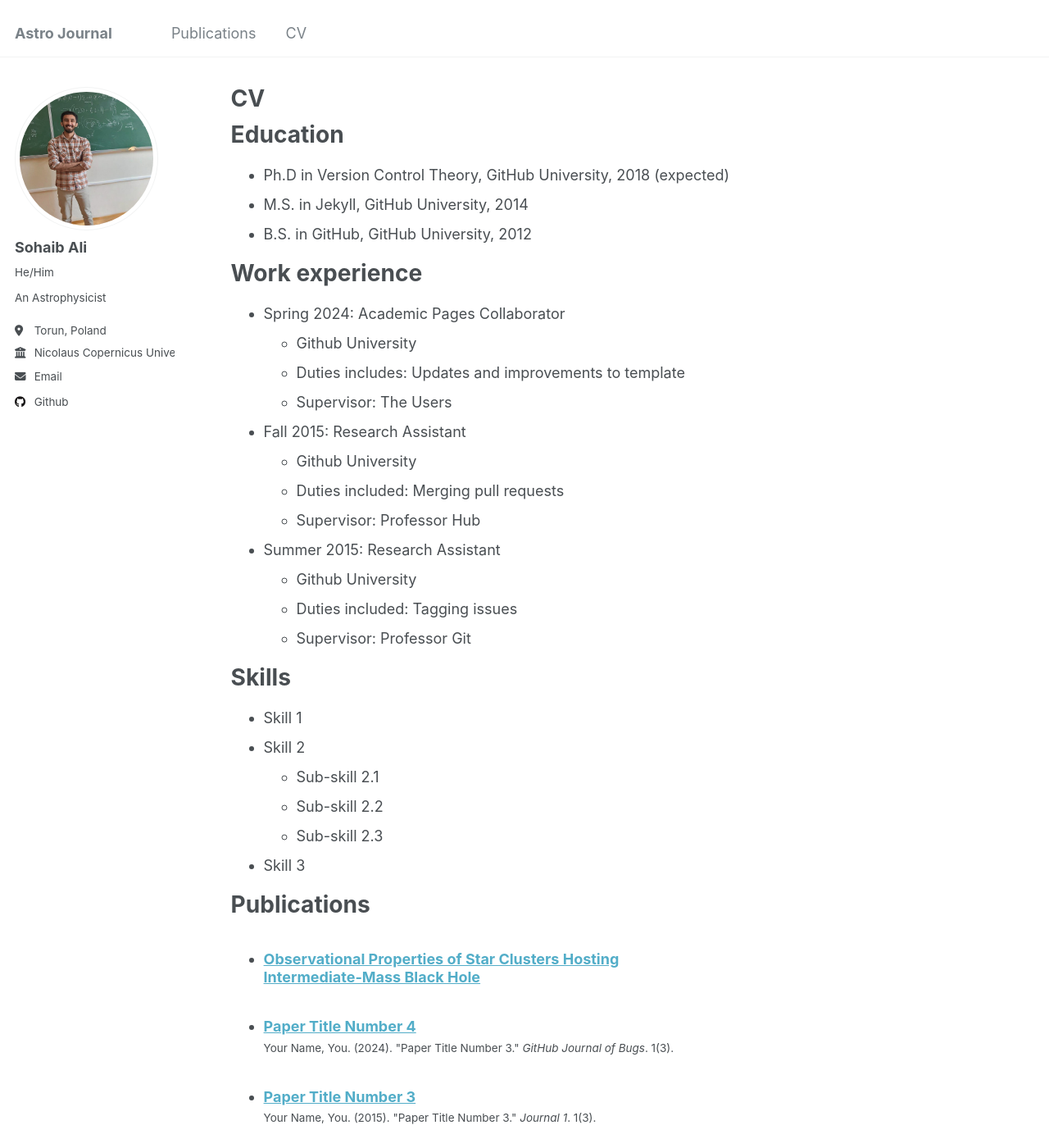
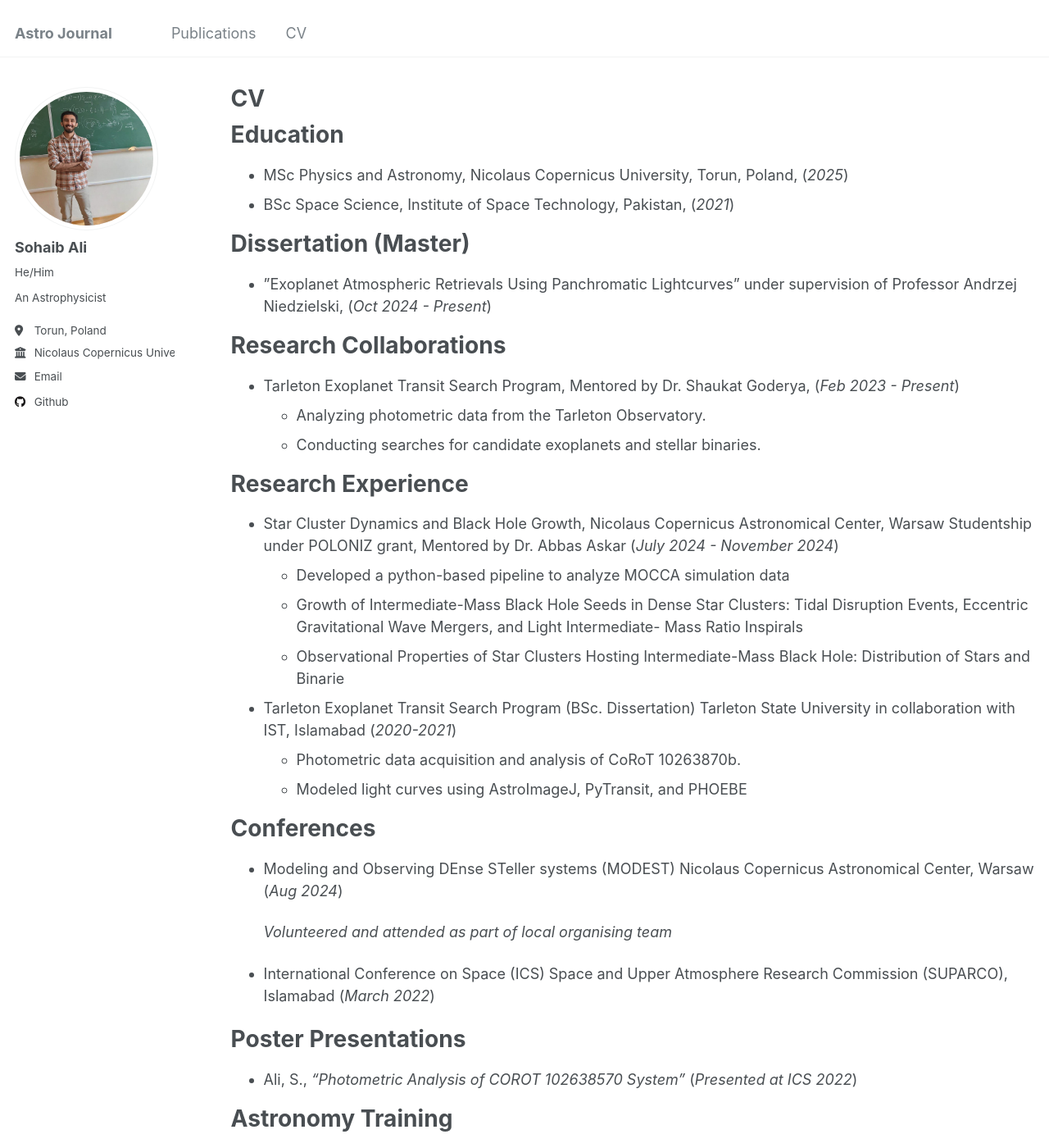
Before and after one commit to nebula-navigator/nebula-navigator.github.io, a Jekyll site: the page built from _pages/cv.md, in a window 1280 px wide and 1400 px high. Shown: the whole window at 82% size. Built offline with Jekyll 4.4.1, drawn with Linux system fonts in a browser that asks for light colours; some of the changed text lies outside the part shown.

Commit message:
added cv

```diff
--- a/_pages/cv.md
+++ b/_pages/cv.md
@@ -11,37 +11,125 @@ redirect_from:
 
 Education
 ======
-* Ph.D in Version Control Theory, GitHub University, 2018 (expected)
-* M.S. in Jekyll, GitHub University, 2014
-* B.S. in GitHub, GitHub University, 2012
+* MSc Physics and Astronomy, Nicolaus Copernicus University, Torun, Poland, (*2025*)
+* BSc Space Science, Institute of Space Technology, Pakistan, (*2021*)
+
+Dissertation (Master)
+======
+* ”Exoplanet Atmospheric Retrievals Using Panchromatic Lightcurves” under supervision of Professor Andrzej Niedzielski, (*Oct 2024 - Present*)
+
+Research Collaborations
+======
+* Tarleton Exoplanet Transit Search Program, Mentored by Dr. Shaukat Goderya, (*Feb 2023 - Present*)
+  * Analyzing photometric data from the Tarleton Observatory.
+  * Conducting searches for candidate exoplanets and stellar binaries.
+
+Research Experience
+======
+* Star Cluster Dynamics and Black Hole Growth, Nicolaus Copernicus Astronomical Center, Warsaw
+Studentship under POLONIZ grant, Mentored by Dr. Abbas Askar (*July 2024 - November 2024*)
+  * Developed a python-based pipeline to analyze MOCCA simulation data
+  * Growth of Intermediate-Mass Black Hole Seeds in Dense Star Clusters: Tidal Disruption
+    Events, Eccentric Gravitational Wave Mergers, and Light Intermediate-
+    Mass Ratio Inspirals
+  * Observational Properties of Star Clusters Hosting Intermediate-Mass Black Hole: Distribution of Stars
+    and Binarie
+
+* Tarleton Exoplanet Transit Search Program (BSc. Dissertation) Tarleton State University in collaboration with IST, Islamabad (*2020-2021*)
+  * Photometric data acquisition and analysis of CoRoT 10263870b.
+  * Modeled light curves using AstroImageJ, PyTransit, and PHOEBE
+
+Conferences
+======
+* Modeling and Observing DEnse STeller systems (MODEST) Nicolaus Copernicus Astronomical Center, Warsaw (*Aug 2024*)
+
+  *Volunteered and attended as part of local organising team*
+
+* International Conference on Space (ICS) Space and Upper Atmosphere Research Commission (SUPARCO), Islamabad (*March 2022*)
+
+Poster Presentations
+======
+* Ali, S., *“Photometric Analysis of COROT 102638570 System”*
+(*Presented at ICS 2022*)
+
+Astronomy Training
+======
+* International School for Regional Young Astronomers Chinese Academy of Sciences, Yunnan Observatories
+
+  *Training in asteroseismology, extrasolar planets, photometry, and spectroscopy* (*Dec 2023*)
+
+Teaching Experience
+======
+* Physics Tutor, Prepcore Tutoring, Texas (*Oct 2021 – Feb 2022*)
+
+Observatory Experience
+======
+* IST Observatory, Islamabad (*2020-2021*)
+
+  *Operated two optical telescopes, including the largest in Pakistan.*
 
 Work experience
 ======
-* Spring 2024: Academic Pages Collaborator
-  * Github University
-  * Duties includes: Updates and improvements to template
-  * Supervisor: The Users
+* AI Training Engineer at Darvis Inc.  (*Feb 2023-Nov 2023*)
 
-* Fall 2015: Research Assistant
-  * Github University
-  * Duties included: Merging pull requests
-  * Supervisor: Professor Hub
-
-* Summer 2015: Research Assistant
-  * Github University
-  * Duties included: Tagging issues
-  * Supervisor: Professor Git
+  *Training computer vision and customized AI models for commercial use.*
 
 Skills
 ======
-* Skill 1
-* Skill 2
-  * Sub-skill 2.1
-  * Sub-skill 2.2
-  * Sub-skill 2.3
-* Skill 3
 
-Publications
+* Programming
+  * C++
+  * Python
+
+* Software
+  * MS Office
+  * MATLAB
+  * Jupyter Notebooks
+  * Registax
+  * Astrometrica
+
+* Astronomy Codes
+  * MOCCA-BH-Forge
+  * Astro Image J
+  * VaST
+  * Allesfitter
+  * Physics of Eclipsing Binaries (PHOEBE)
+  * MESA
+  * REBOUND
+  * Stellarium
+  * Astrometrica
+  * C-Munipack
+  * IRAF
+  * N-body simulation codes (MOCCA, Piernik)
+
+* Archival Data Handling
+  * Mikulski Archive for Space Telecopes (MAST)
+  * SIMBAD
+  * Exoplanet Archive
+
+* Python Libraries (Astronomy)
+  * Pytransit
+  * Eleanor
+  * Lightkurve
+  * Astropy
+  * PyAstronomy
+  * Matplotlib
+  * Seaborn
+  * Scripting for Data Processing and Analysis
+
+* Operating Systems
+  * Windows
+  * Linux
+
+* GitHub
+  * nebula-navigator
+
+* Machine Learning and AI
+  * Developing computer vision models for image classification using YOLO (ultralytics)
+  * Frameworks: Keras, TensorFlow, PyTorch
+  * Preparing data and training Machine Learning and AI models for commercial use
+
+<!-- Publications
 ======
   <ul>{% for post in site.publications reversed %}
     {% include archive-single-cv.html %}
@@ -57,8 +145,8 @@ Teaching
 ======
   <ul>{% for post in site.teaching reversed %}
     {% include archive-single-cv.html %}
-  {% endfor %}</ul>
+  {% endfor %}</ul> -->
 
-Service and leadership
+<!-- Service and leadership
 ======
-* Currently signed in to 43 different slack teams
+* Currently signed in to 43 different slack teams -->
--- a/_publications/2010-10-01-paper-title-number-2.md
+++ /dev/null
@@ -1,14 +0,0 @@
----
-title: "Paper Title Number 2"
-collection: publications
-category: manuscripts
-permalink: /publication/2010-10-01-paper-title-number-2
-excerpt: 'This paper is about the number 2. The number 3 is left for future work.'
-date: 2010-10-01
-venue: 'Journal 1'
-slidesurl: 'http://academicpages.github.io/files/slides2.pdf'
-paperurl: 'http://academicpages.github.io/files/paper2.pdf'
-citation: 'Your Name, You. (2010). &quot;Paper Title Number 2.&quot; <i>Journal 1</i>. 1(2).'
----
-
-The contents above will be part of a list of publications, if the user clicks the link for the publication than the contents of section will be rendered as a full page, allowing you to provide more information about the paper for the reader. When publications are displayed as a single page, the contents of the above "citation" field will automatically be included below this section in a smaller font.
--- a/_publications/2015-10-01-paper-title-number-3.md
+++ /dev/null
@@ -1,14 +0,0 @@
----
-title: "Paper Title Number 3"
-collection: publications
-category: manuscripts
-permalink: /publication/2015-10-01-paper-title-number-3
-excerpt: 'This paper is about the number 3. The number 4 is left for future work.'
-date: 2015-10-01
-venue: 'Journal 1'
-slidesurl: 'http://academicpages.github.io/files/slides3.pdf'
-paperurl: 'http://academicpages.github.io/files/paper3.pdf'
-citation: 'Your Name, You. (2015). &quot;Paper Title Number 3.&quot; <i>Journal 1</i>. 1(3).'
----
-
-The contents above will be part of a list of publications, if the user clicks the link for the publication than the contents of section will be rendered as a full page, allowing you to provide more information about the paper for the reader. When publications are displayed as a single page, the contents of the above "citation" field will automatically be included below this section in a smaller font.
--- a/_publications/2024-02-17-paper-title-number-4.md
+++ /dev/null
@@ -1,13 +0,0 @@
----
-title: "Paper Title Number 4"
-collection: publications
-category: conferences
-permalink: /publication/2024-02-17-paper-title-number-4
-excerpt: 'This paper is about fixing template issue #693.'
-date: 2024-02-17
-venue: 'GitHub Journal of Bugs'
-paperurl: 'http://academicpages.github.io/files/paper3.pdf'
-citation: 'Your Name, You. (2024). &quot;Paper Title Number 3.&quot; <i>GitHub Journal of Bugs</i>. 1(3).'
----
-
-The contents above will be part of a list of publications, if the user clicks the link for the publication than the contents of section will be rendered as a full page, allowing you to provide more information about the paper for the reader. When publications are displayed as a single page, the contents of the above "citation" field will automatically be included below this section in a smaller font.
--- /dev/null
+++ b/_publications/growth-black-holes.md
@@ -0,0 +1,43 @@
+---
+title: "(Upcoming) Growth of Intermediate-Mass Black Hole Seeds in Dense Star Clusters"
+collection: publications
+category: manuscripts
+permalink:
+excerpt: 'Tidal Disruption Events, Eccentric Gravitational Wave Mergers, and Light Intermediate- Mass Ratio Inspirals'
+date: 2024-12-29
+venue:
+slidesurl:
+paperurl:
+citation:
+---
+<!-- ---
+title: "Paper Title Number 3"
+collection: publications
+category: manuscripts
+permalink: /publication/2015-10-01-paper-title-number-3
+excerpt: 'This paper is about the number 3. The number 4 is left for future work.'
+date: 2015-10-01
+venue: 'Journal 1'
+slidesurl: 'http://academicpages.github.io/files/slides3.pdf'
+paperurl: 'http://academicpages.github.io/files/paper3.pdf'
+citation: 'Your Name, You. (2015). &quot;Paper Title Number 3.&quot; <i>Journal 1</i>. 1(3).'
+--- -->
+
+We analyzed simulation results from dense and massive globular cluster models simulated using
+MOCCA code. The goal was to create detailed histories of IMBH seed growth in clusters of varying
+metalicities, initial binary fraction, half mass radius and Initial Mass Function (IMF). Each cluster
+was simulated to Hubble Time. A series of python based automated scripts were developed to
+analyze how IMBH seed was growing in simulations where IMBH formed through runaway
+collisions of stars. The scripts were later assembled into MOCCA-BH-Forge (MOCCA-Blackhole-
+Forge). MOCCA-BH-Forge is an open-source simulation data visualization pipeline, designed to
+work with MOCCA output snapshots and history files. Currently, it can analyze and visualize events
+leading to IMBH growth in simulated massive star clusters. It is also capable of creating data
+subsets like gravitational wave candidates from MOCCA output interaction history files. Detailed
+analysis of IMBH growth history was conducted using history files in MOCCA-BH-Forge. We
+found 2756 mergers with main-sequence stars out of which 2635 were direct collisions. 182
+mergers were found involving evolved stars, 1523 involving white dwarfs, 137 involving neutron
+stars and 486 mergers involving stellar mass black holes. These collisions between MS stars,
+evolved stars, compact objects and IMBH are likely to lead to tidal disruption events. We also found
+hundreds of gravitational wave candidates with gravitational waves corresponding to the LISA
+detection range. These candidates were extracted from MOCCA-Survey Database I (Askar et al.
+2017) using MOCCA-BH-Forge.
```
Also changed, not shown: _publications/eclipsing-binary-in-tess.md (added, +20 -0 lines), _publications/observational-properties-star-clusters.md (+1 -1 lines).
